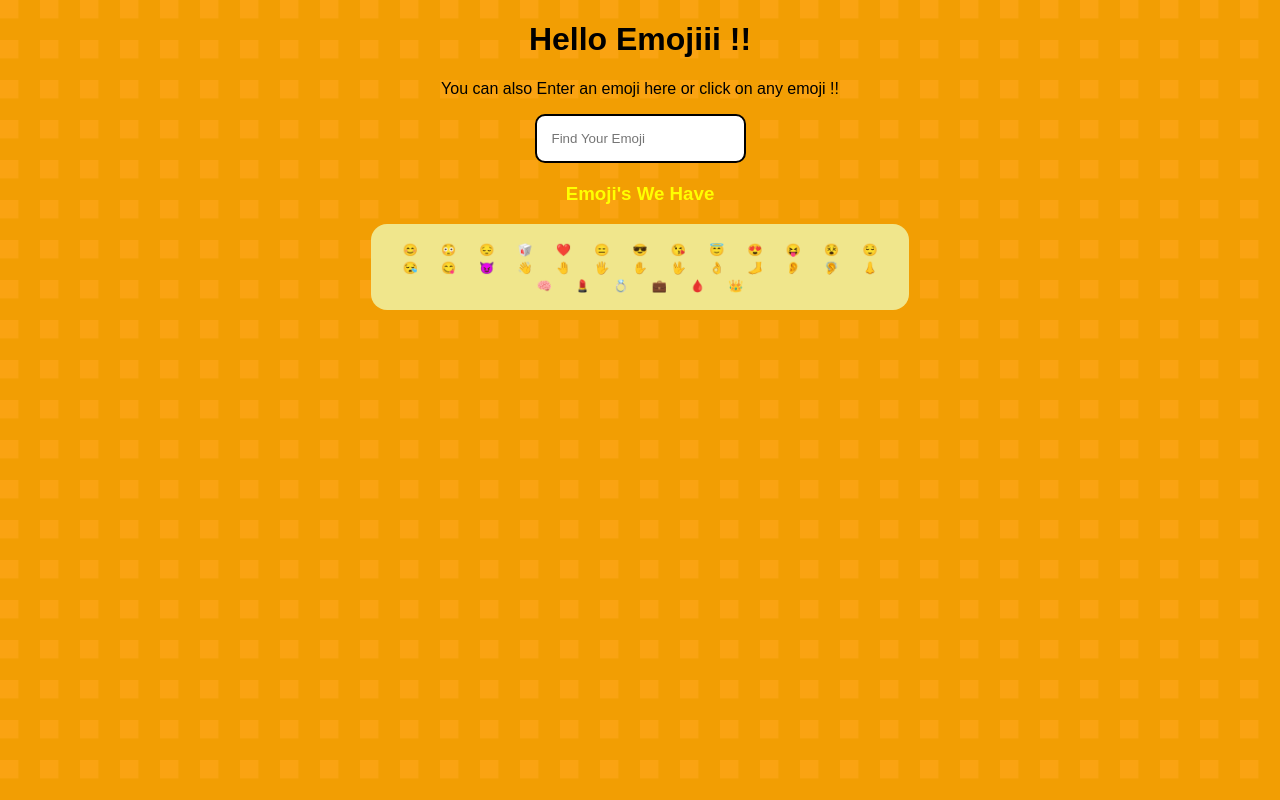
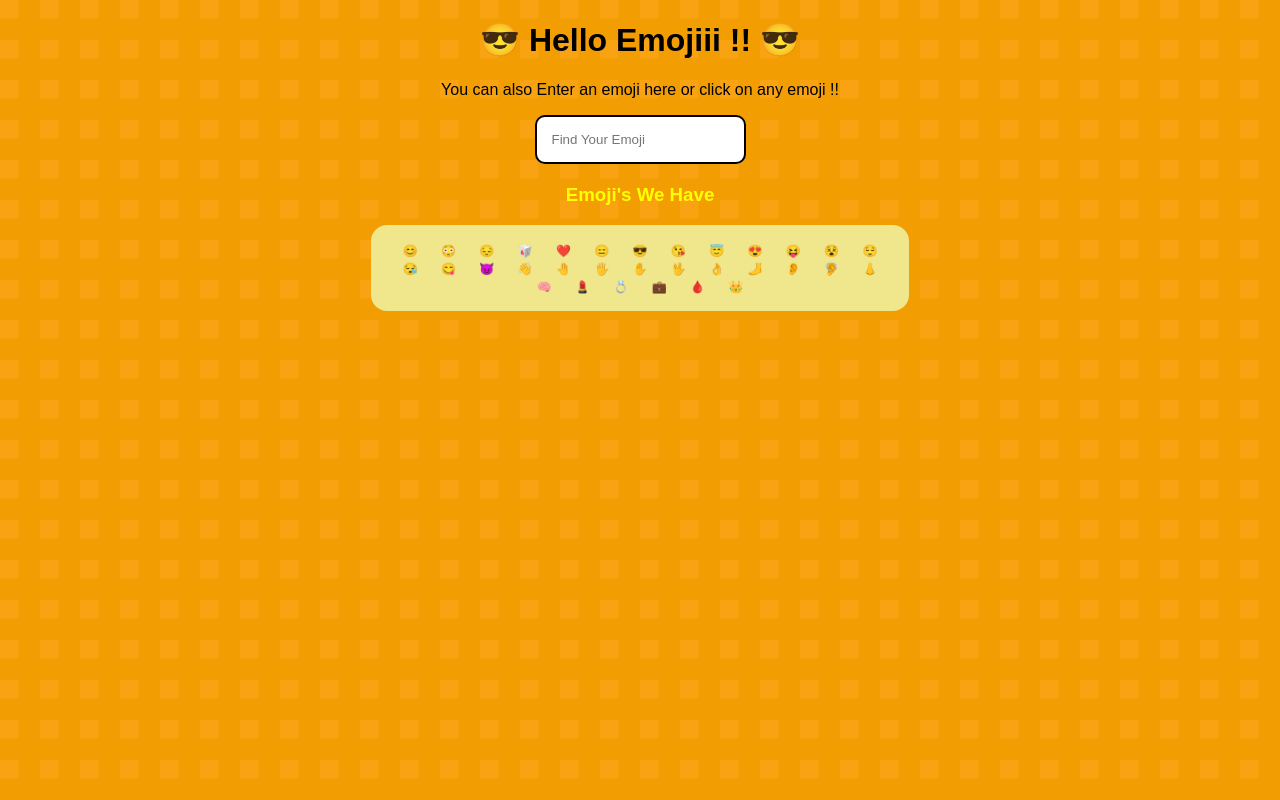
Before and after one commit to omkarborude/Hello-Emoji-Les-05, a React (Create React App) app: page / in a window 1280 px wide. Built offline with nearby package versions, Linux system fonts and the light colour scheme.

Commit message:
Add: icon

```diff
--- a/src/App.js
+++ b/src/App.js
@@ -84,7 +84,7 @@ export default function App() {
   return (
     // output design structure
     <div className="App">
-      <h1>Hello Emojiii !!</h1>
+      <h1> 😎 Hello Emojiii !! 😎 </h1>
       <p style={{ fontWeight: "normal" }}>
         You can also Enter an emoji here or click on any emoji !!
       </p>
```
